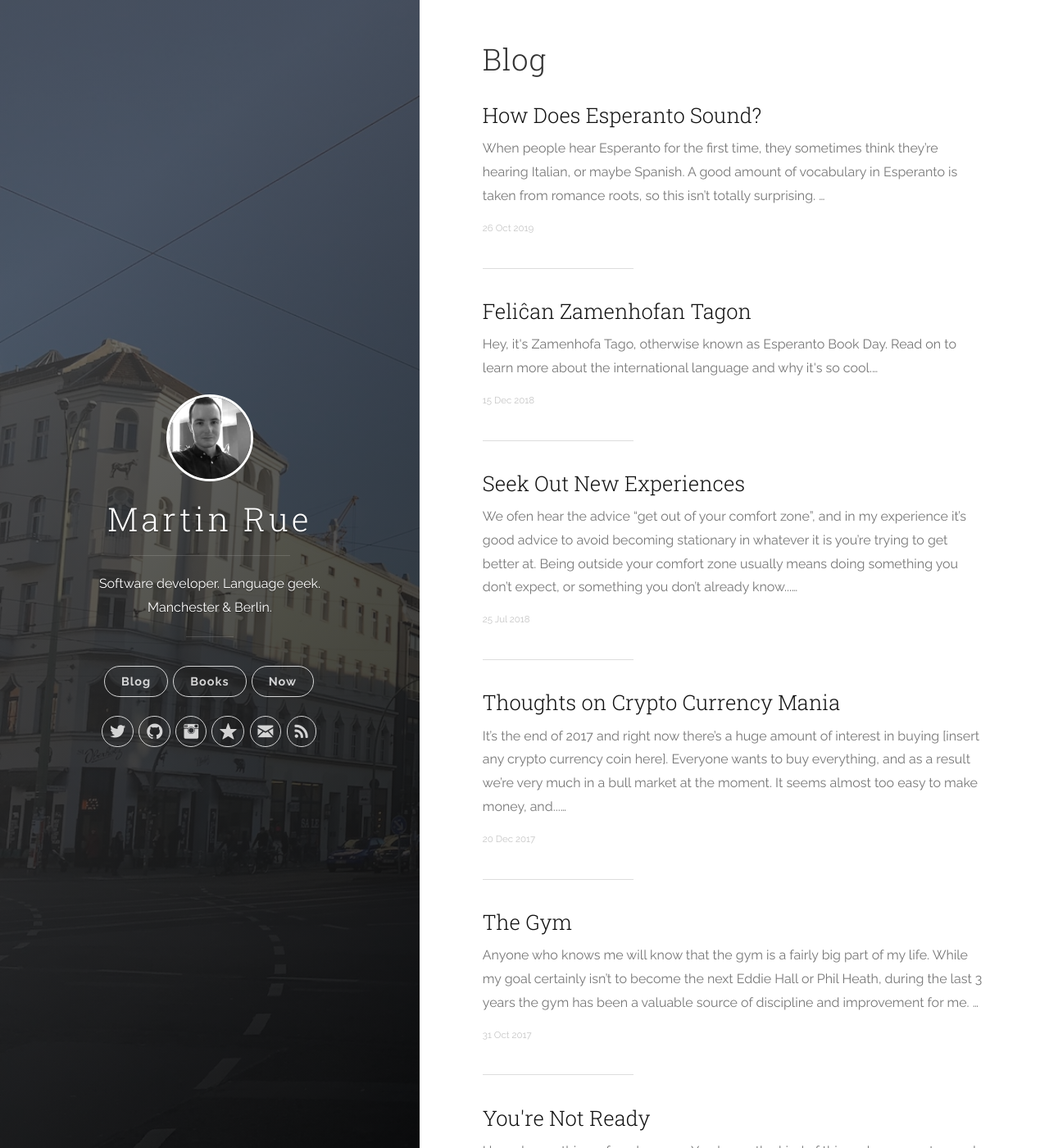
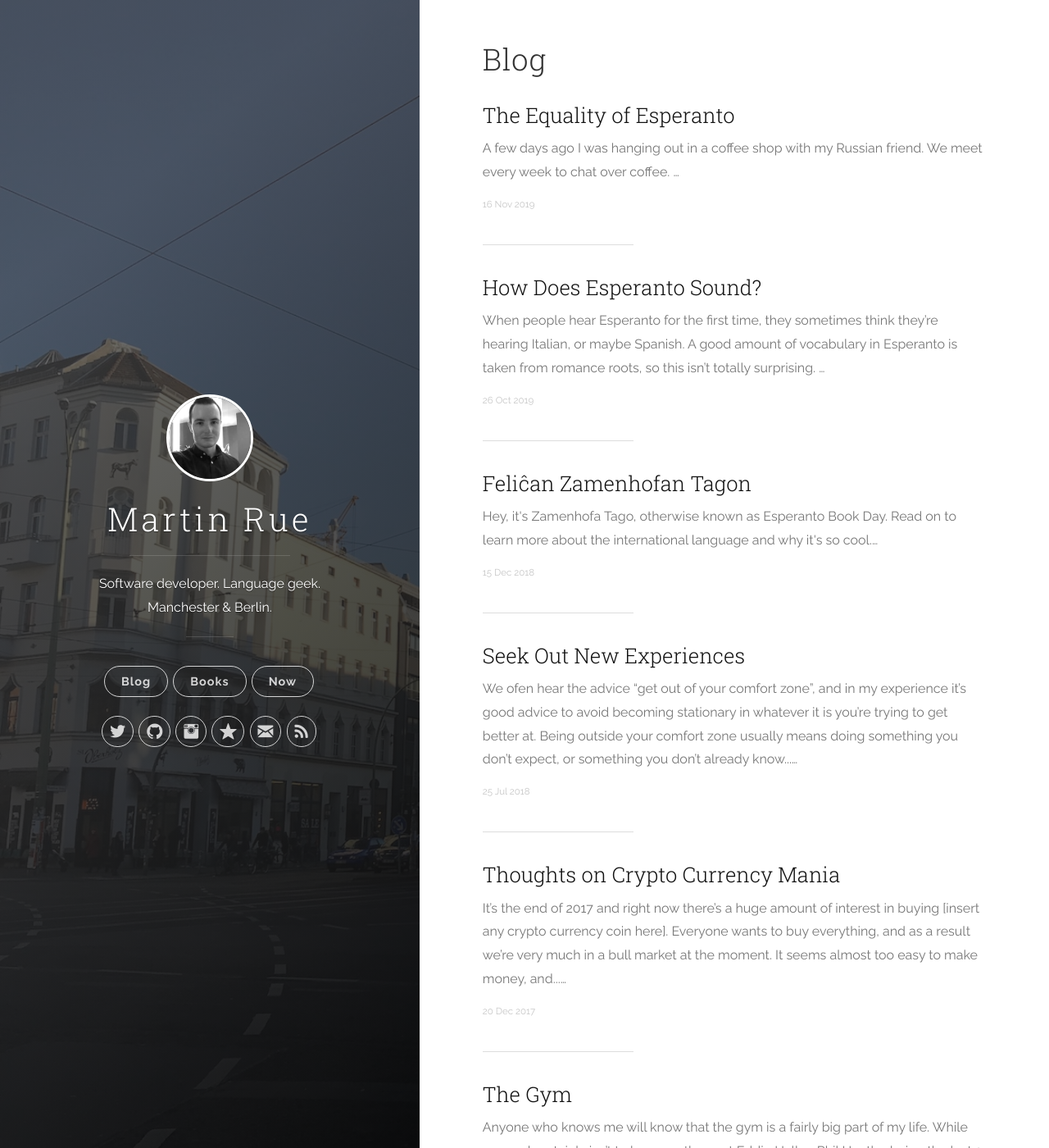
Before and after one commit to martinrue/martinrue.github.io, a Jekyll site: the page built from index.html, in a window 1280 px wide and 1400 px high. Shown: the whole window at 82% size. Built offline with Jekyll 4.4.1, drawn with Linux system fonts in a browser that asks for light colours; the list of posts is cut into pages by our own code; some of the changed lines change nothing that is shown.

Commit message:
Add The Equality of Esperanto post

```diff
--- /dev/null
+++ b/_posts/2019-11-16-the-equality-of-esperanto.markdown
@@ -0,0 +1,97 @@
+---
+title: "The Equality of Esperanto"
+date: 2019-11-16
+---
+
+A few days ago I was hanging out in a coffee shop with my Russian friend. We meet every week to chat over coffee.
+
+I don't speak a word of Russian (excluding [водка](https://en.wikipedia.org/wiki/Vodka)), and we've never spoken in English. In fact, I've never heard my friend speak English, except for the few words he uses when ordering coffee.
+
+Esperanto is our language of choice.
+
+He usually arrives before me, and is already sipping coffee during our *"Saluton! Kiel vi fartas?"* exchange. However, on this occasion I was the one catching the worm. On hearing his charmingly functional request for coffee, I was reminded again that despite knowing each other for a while now, we've never had a conversation in English.
+
+Unsurprisingly the reason we haven't is that we meet to practise Esperanto. We're both fluent enough to be able to enjoy each other's company for a few hours without the need of another language.
+
+When I stop to think about that, it's quite remarkable.
+
+My friend and I have been learning Esperanto casually for about 2 years. I spend no more than 2 hours speaking Esperanto each week, except for 1-2 weeklong events each year. Ballparking the amount of time I've spent speaking Esperanto, it can't be more than 2 months.
+
+That isn't a lot of time. It's unlikely I could have made as much progress in a national language with that sort of casual effort.
+
+Of course this isn't surprising for anyone who knows anything about Esperanto. One of the design goals of the language was to be consistent and easy to learn, and if you ask me, there's a very strong case to be made for it having hit that goal.
+
+But, equality? What do I mean by the "equality" of Esperanto?
+
+First, a quick detour. Have you heard of the Footbridge Problem?
+
+Imagine you're standing on a footbridge overlooking a train track. A small oncoming train is about to kill five people and the only way to stop it is to push a man off the footbridge in front of the train. This will kill him, but save the five people. Do you push him?
+
+Logically speaking you would expect most people to answer yes. Saving five people by sacrificing one is the best of the options. But humans aren't computers – we're emotional and moral, and violating the moral belief that killing is bad can override the logical response.
+
+And indeed, in a [2014 study](https://www.ncbi.nlm.nih.gov/pmc/articles/PMC3997430/), only 18% of people said they would push the man to his death to save the other five.
+
+Here's where it gets interesting. The 18% result was observed when people were faced with the dilemma in their native language.
+
+When the question was asked to people in a foreign language (Spanish in this case), the number of people willing to push the man off the footbridge rose to 44%. The same study has been conducted in other language pairs with similar results.
+
+The study concludes that thinking in a foreign language can create emotional distance compared to your native language(s), carrying with it the interesting implication that language may affect how utilitarian or how emotionally you respond.
+
+As Nelson Mandela himself said:
+
+> If you talk to a man in a language he understands, that goes to his head. If you talk to him in his own language, that goes to his heart.
+
+Our native language(s) are part of us, ingrained so deeply that words carry emotion in addition to meaning, and elicit from us emotional as well as rational responses.
+
+While I could spend time learning Russian to speak to my friend, I would most definitely not be able to feel the language the same way he does as a native speaker. The ability to express myself through the language would require more effort, or even be limited depending on how much time I'd devoted, compared to his as a fluent native speaker.
+
+The same would be true in reverse, of course. While my friend may be able to speak English fluently with me, it would be harder for him to bend and shape his language use to deeply express himself.
+
+This doesn't always hold true. There are people who master foreign languages to a deep level of fluency, where their identity is shared equally across different languages. Multilingual children are a good example. However, when we consider learning a new language, there's a long road ahead in order to reach the stage where you'll be on an equal footing to that of a native speaker. Often it never happens.
+
+The thing I most enjoy about communicating in Esperanto is that this imbalance just doesn't exist.
+
+When speaking Esperanto, there's never a sense that it's my language, or the language of somebody else. It's simply a tool I share with the person I'm talking to, who's made the same effort I have in order to communicate on an equal footing. I instantly feel a sense of mutual respect that neither of us has burdened the other.
+
+The effort coming from both sides makes the situation feel more equal. In addition, due to Esperanto being a much easier language to learn than any national language, you can find yourself having a very strong command of the language after just months (not years) of focused study.
+
+It's the very fact Esperanto is so simple that has enabled it to be so expressive. People from a diverse set of national language backgrounds speak Esperanto, so it's important Esperanto can provide the flexibility in style and expression required for that.
+
+The late Claude Piron, a well known Esperanto speaker and author, talks about this in his book La Bona Lingvo (The Good Language):
+
+<div class="dual-text top">
+  <div class="eo">
+    Kial esperanto plu ekzistas, kvankam ĝi historie havis pli da ŝancoj morti ol vivi? Ĉar konstante venis kaj plu venas al ĝi homoj, kiuj ĝin tiom admiras kaj amas, ke ili dediĉas al ĝia disflorado gigantan energion. Indas demandi sin, kio, en ĝi, tiagrade logas.
+  </div>
+  <div class="en">
+    Why does Esperanto continue to exist even though historically it has had more opportunities to die than to live? Because people continue to come who admire and love it so much that they dedicate huge energy to sharing it. It's worth asking yourself what about it attracts people to that degree?
+  </div>
+</div>
+
+<div class="dual-text top">
+  <div class="eo">
+    Mi estas konvinkita, ke la ĉefa faktoro estas la natura fekundeco de la sistemo. Simplegaj rimedoj produktas nekredeble altan esprimpovon. La lingvo rapide sentiĝas riĉa; fakte, jam post nur kelkaj lecionoj, la lernantoj spertas ion neatenditan, kaj entuziasmigan: ili kapablas kompreni kaj formi belajn, amuzajn aŭ trafajn esprimojn, kiujn ili ne povas facile vortigi en sia propra lingvo.
+  </div>
+  <div class="en">
+    I'm convinced that the main factor is the natural fertility of the system. Very simple resources produce an incredibly high ability of expression. The language quickly feels rich; in fact after only a few lessons, learners experience something unexpected and encouraging: they can understand and create beautiful, fun or striking expressions, that they can't easily in their own language.
+  </div>
+</div>
+
+<div class="dual-text top">
+  <div class="eo">
+    Krome, ili sentas sin respektataj. Aliaj fremdlingvoj abundas je arbitraj reguloj, kiuj estas kvazaŭ la kapricaj decidoj de diktatoro elpensinta pli malpli sadisman manieron omaĝi al lia potenco. Nenio simila trafas ilin en esperanto.
+  </div>
+  <div class="en">
+    In addition, they feel respected. Other foreign languages have an abundance of arbitrary rules, which are like whimsical choices of a dictator, who more or less thought up a sadistic method to pay homage to his power. Nothing similar happens in Esperanto.
+  </div>
+</div>
+
+This mirrors my experience coming to realise that Esperanto is surprisingly expressive after a relatively short period of use. When there isn't a shared language available, Esperanto serves its intended purpose as an auxillary language very well.
+
+I love that I never feel like I'm speaking someone else's language, nor that I'm speaking my own. Most importantly: everyone in the conversation is equally advantaged/disadvantaged in expressing themselves.
+
+I have hung out with people from all over the world without a clue which languages they speak, never once feeling like I wasn't equally equipped to express myself and be part of the conversation.
+
+This sense of equality when using Esperanto has become a key reason the language is important to me, and just one of several attributes that make using Esperanto a unique and rewarding experience.
+
+Thanks Esperanto!
--- a/css/main.scss
+++ b/css/main.scss
@@ -378,6 +378,13 @@ hr {
   padding-left: 26px;
 }
 
+.dual-text.top div {
+  margin-bottom: 10px;
+  background-position: top 6px left;
+  font-style: italic;
+  color: #777;
+}
+
 .dual-text .eo {
   background-image: url('/images/esperanto/eo.png');
 }
```
